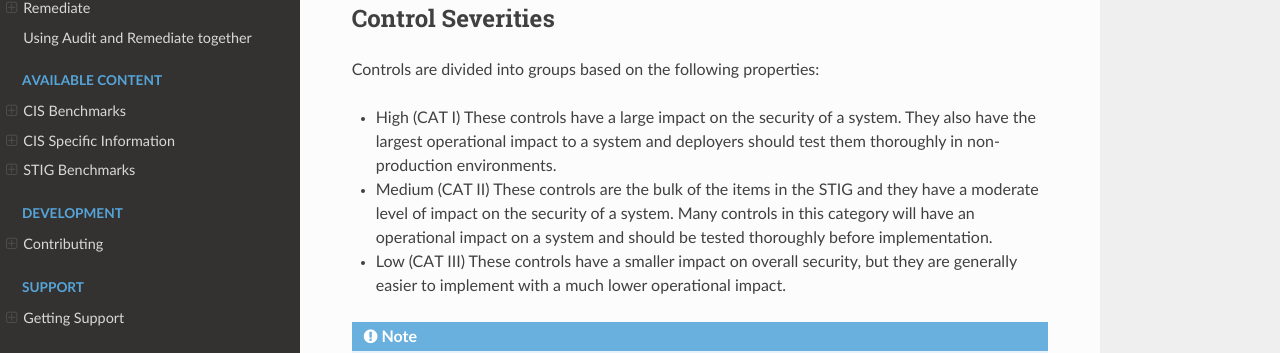
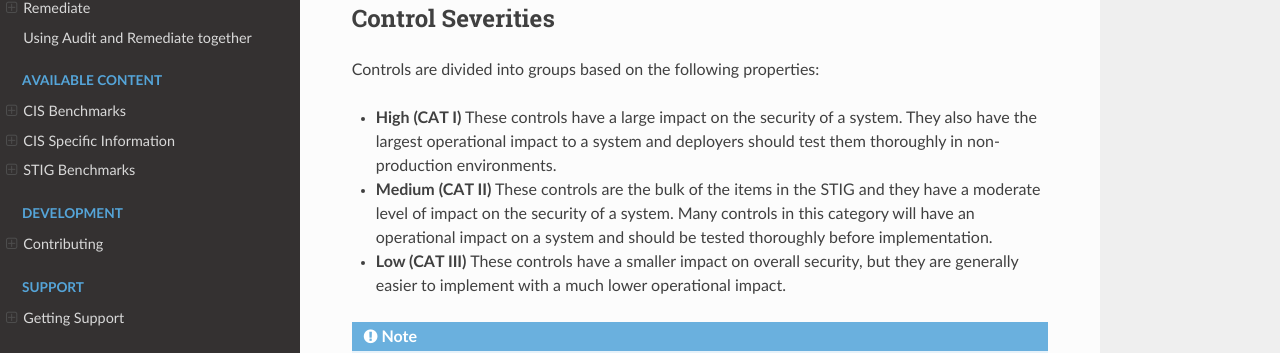
Before and after one commit to ansible-lockdown/MPG-AL-READTHEDOCS, a Sphinx documentation site: the page built from docs/source/STIG/stig_overview.rst, in a window 1280 px wide and 1350 px high. Shown: the part 663-1016 px from the top of the window. Built offline with Sphinx 7.4.7 and the Read the Docs theme 2.0.0, drawn with Linux system fonts in a browser that asks for light colours; pages that are not in the unit, such as notebooks, are missing from menus.

```diff
--- a/docs/source/CIS/cis_overview.rst
+++ b/docs/source/CIS/cis_overview.rst
@@ -29,12 +29,12 @@
 
 Controls are divided into groups based on the following properties:
 
-- Level 1
+- **Level 1**
   The majority of control are based at this level.
   These controls have are considered to have a low impact to a system.
   By implementing these controls is considered low to medium risk of disruption.
 
-- Level 2
+- **Level 2**
   These controls are considered high risk with a chance of system disruption if implemented.
 
 .. note::
--- a/docs/source/STIG/stig_overview.rst
+++ b/docs/source/STIG/stig_overview.rst
@@ -26,18 +26,18 @@
 
 Controls are divided into groups based on the following properties:
 
-- High (CAT I)
+- **High (CAT I)**
   These controls have a large impact on the security of a
   system. They also have the largest operational impact to a system and
   deployers should test them thoroughly in non-production environments.
 
-- Medium (CAT II)
+- **Medium (CAT II)**
   These controls are the bulk of the items in the STIG and
   they have a moderate level of impact on the security of a system.
   Many controls in this category will have an operational impact on
   a system and should be tested thoroughly before implementation.
 
-- Low (CAT III)
+- **Low (CAT III)**
   These controls have a smaller impact on overall security, but they
   are generally easier to implement with a much lower operational impact.
 
```
Also changed, not shown: docs/source/audit/getting-started-audit.rst (+10 -3 lines).
